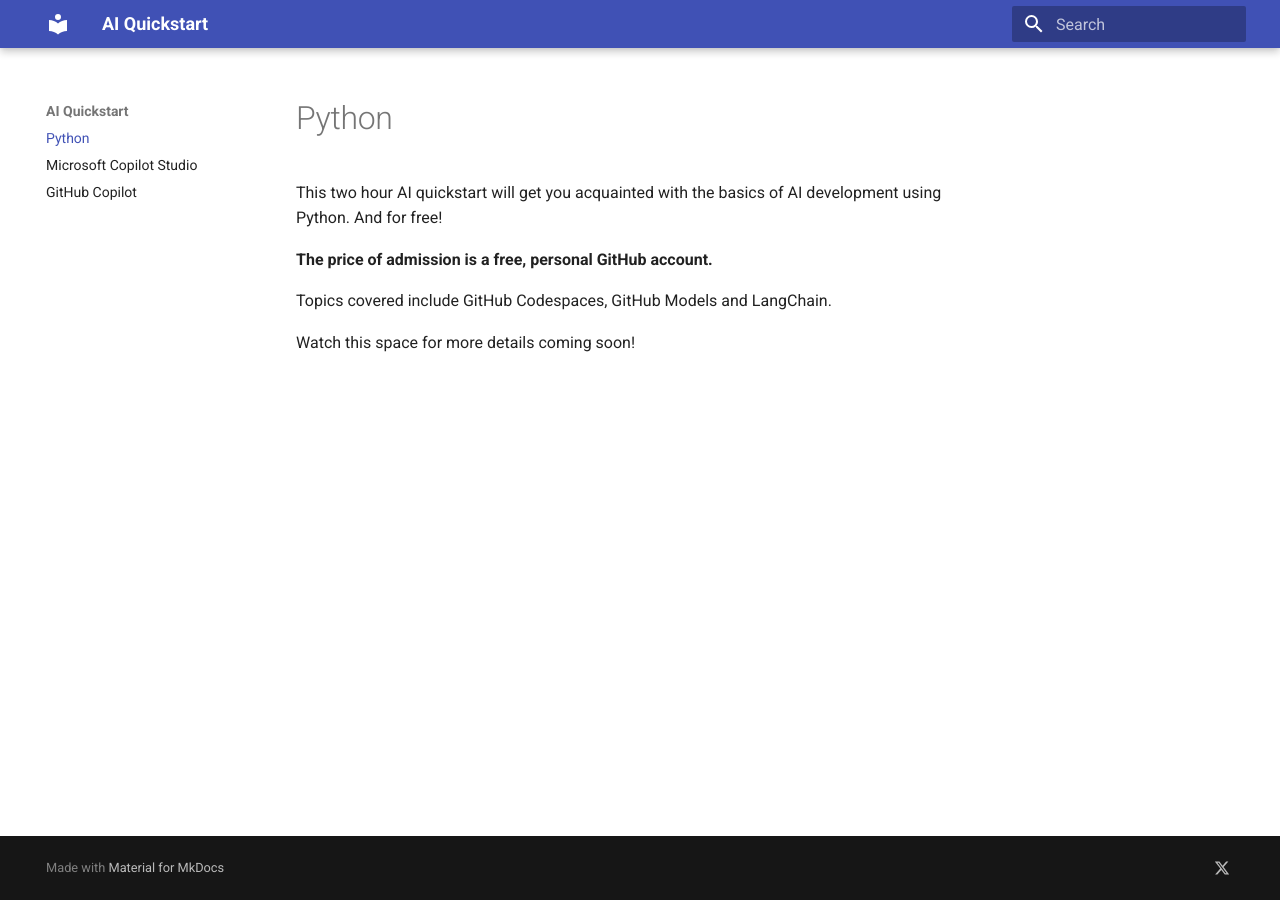
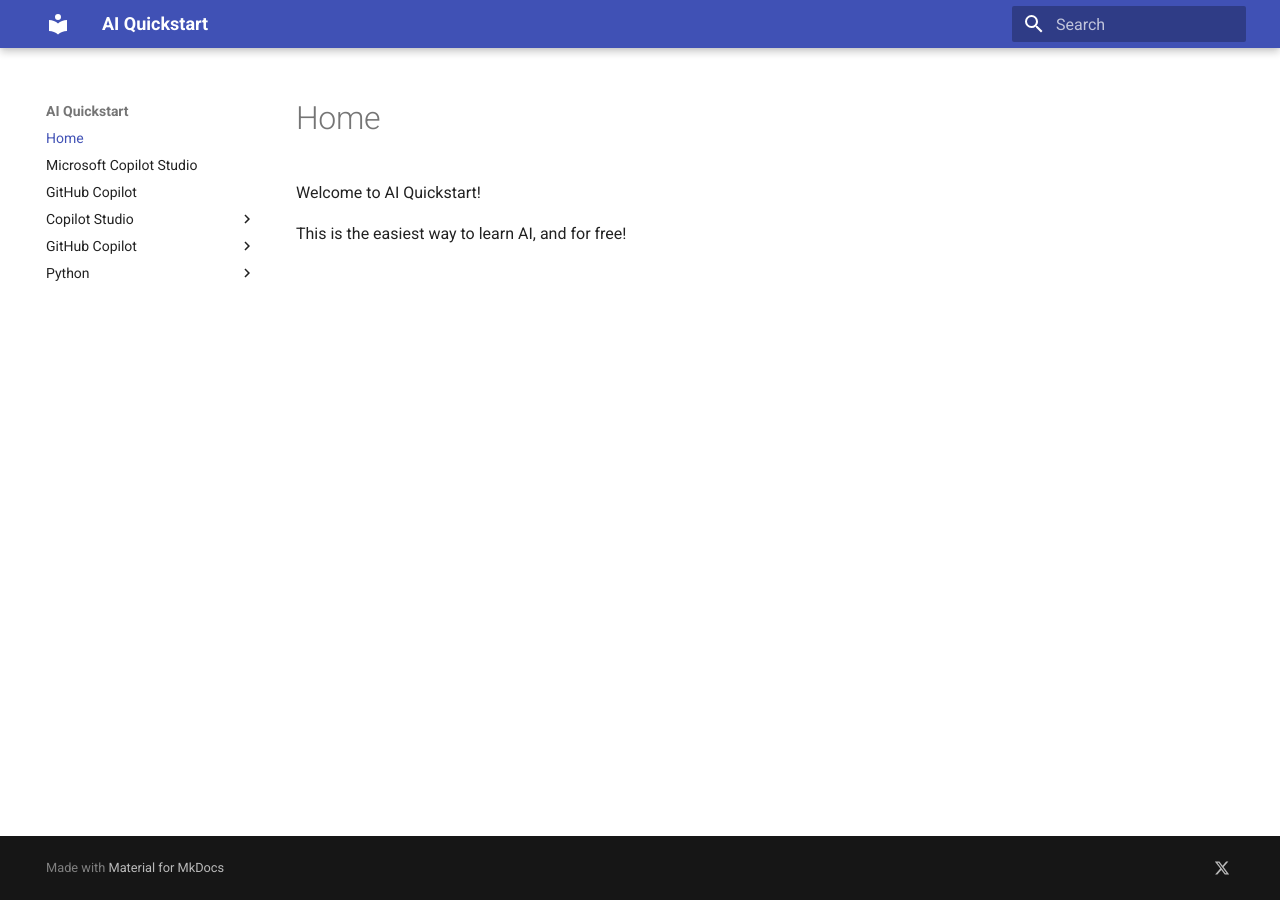
Before and after one commit to get-aiquickstart/get-aiquickstart.github.io, an MkDocs documentation site: the page built from docs/index.md, in a window 1280 px wide. Built offline with MkDocs 1.6.1 and Material for MkDocs 9.7.7, drawn with Linux system fonts in a browser that asks for light colours.

Commit message:
Add files via upload

```diff
--- a/docs/index.md
+++ b/docs/index.md
@@ -1,9 +1,5 @@
-# Python
+# Home
 
-This two hour AI quickstart will get you acquainted with the basics of AI development using Python.  And for free!
+Welcome to AI Quickstart!
 
-**The price of admission is a free, personal GitHub account.**
-
-Topics covered include GitHub Codespaces, GitHub Models and LangChain.
-
-Watch this space for more details coming soon!
+This is the easiest way to learn AI, and for free!
```
Also changed, not shown: docs/Copilot Studio/index.md (added, +5 -0 lines), docs/GitHub Copilot/index.md (added, +5 -0 lines), docs/Python/index.md (added, +9 -0 lines).
